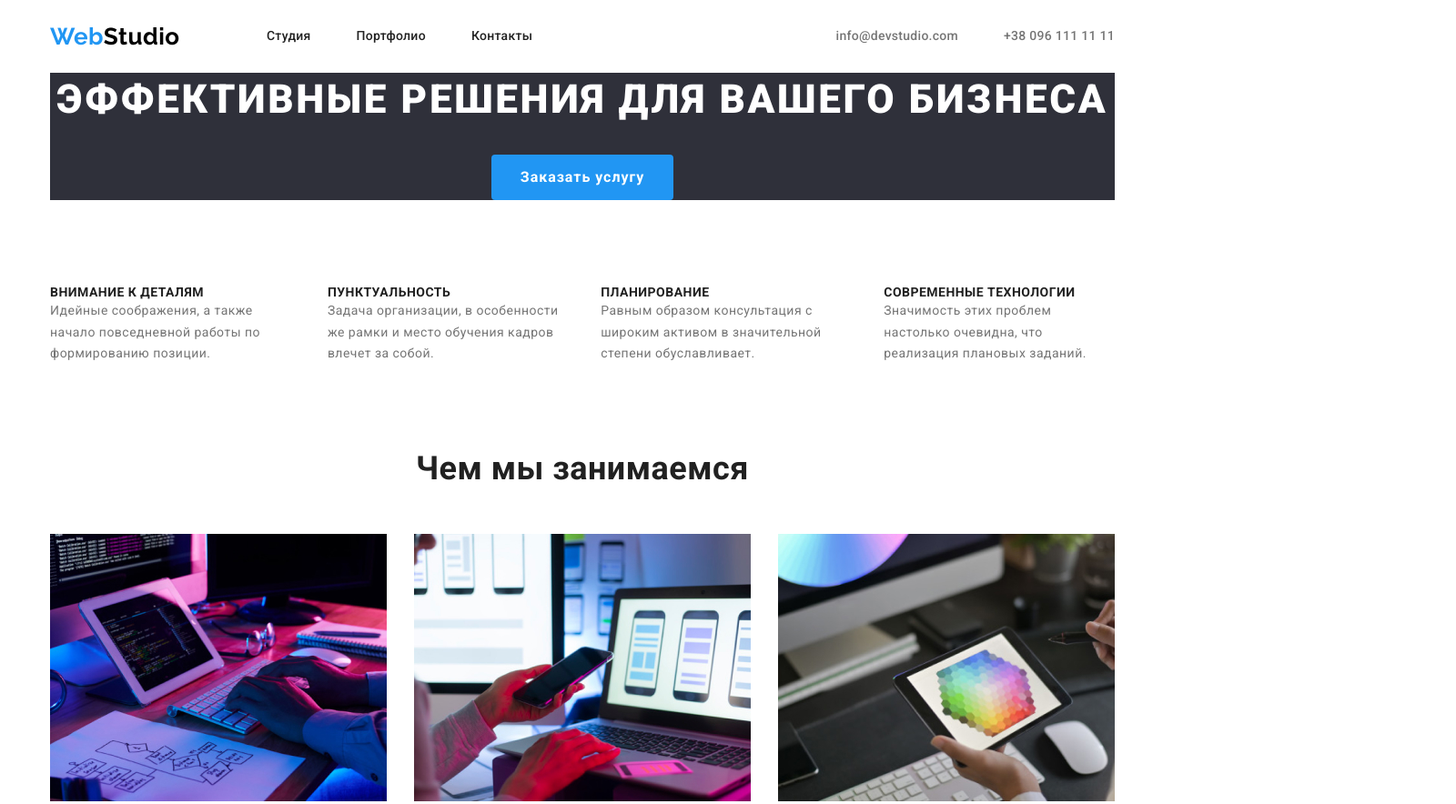
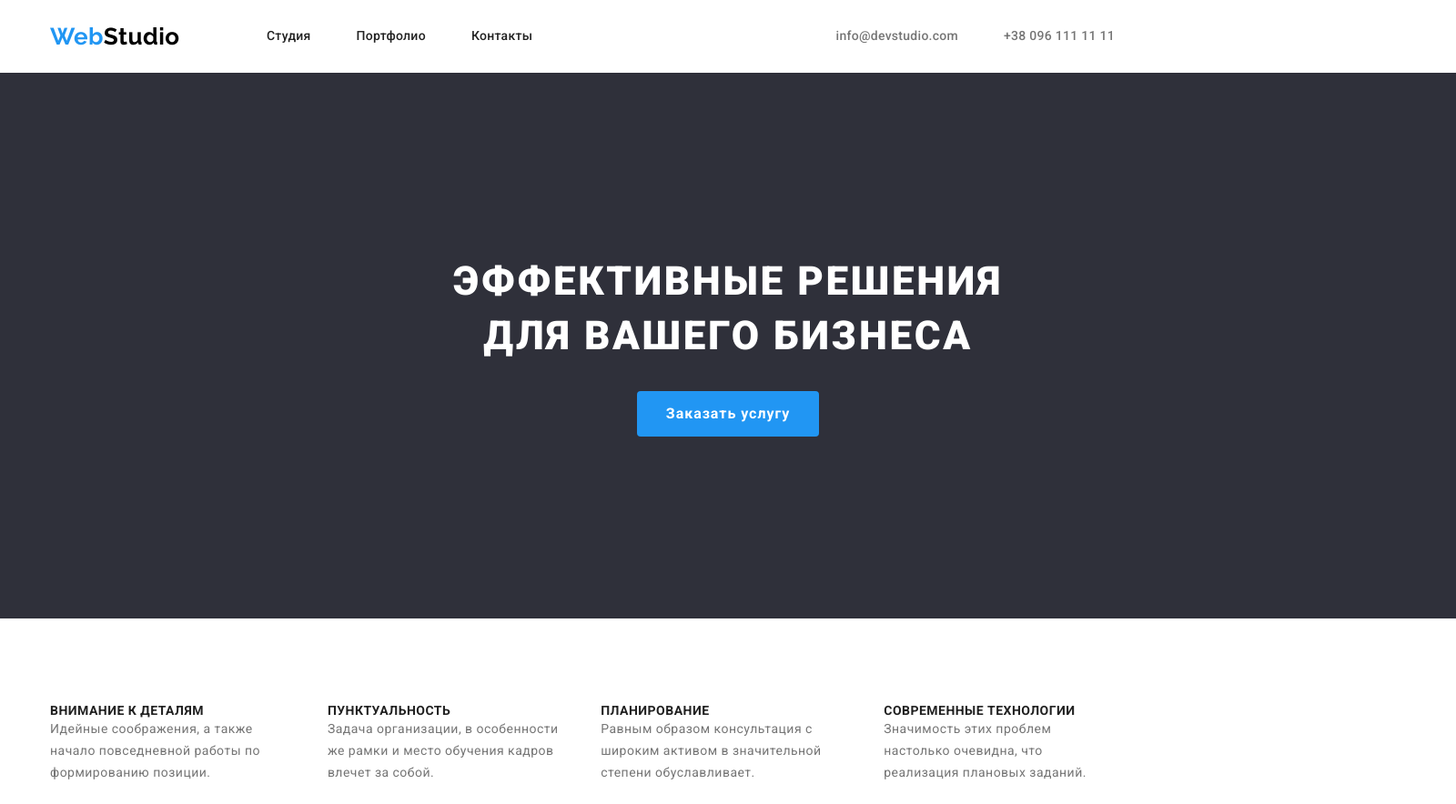
Before and after one commit to Sergo03/goit-markup-hw-03, a plain HTML site: page index.html in a window 1280 px wide. Shown: the top 884 px of the page at 91% size, 1600 px wide, since content can reach past the window. Drawn offline with nearby package versions, Linux system fonts and the light colour scheme.

Commit message:
background

```diff
--- a/css/style.css
+++ b/css/style.css
@@ -124,9 +124,20 @@ img {
 }
 
 /* hero */
+.container-hero {
+  width: 1600px;
+  height: 600px;
+  margin-left: auto;
+  margin-right: auto;
+}
+
 .hero {
   background-color: #2f303a;
   text-align: center;
+  padding-top: 200px;
+  padding-right: 452px;
+  padding-bottom: 200px;
+  padding-left: 452px;
 }
 
 .hero-button {
@@ -279,9 +290,9 @@ img {
 
   margin-left: auto;
   margin-right: auto;
-  width: 1200px;
-  padding-left: 15px;
-  padding-right: 15px;
+  width: 1600px;
+  padding-left: 215px;
+  padding-right: 1154px;
   padding-top: 60px;
   padding-bottom: 60px;
 }
--- a/index.html
+++ b/index.html
@@ -50,7 +50,7 @@
     </header>
     <main>
       <!--Герои-->
-      <div class="container">
+      <div class="container-hero">
         <section class="hero">
           <h1 class="hero-title">Эффективные решения для вашего бизнеса</h1>
           <button type="button" class="hero-button">Заказать услугу</button>
```
